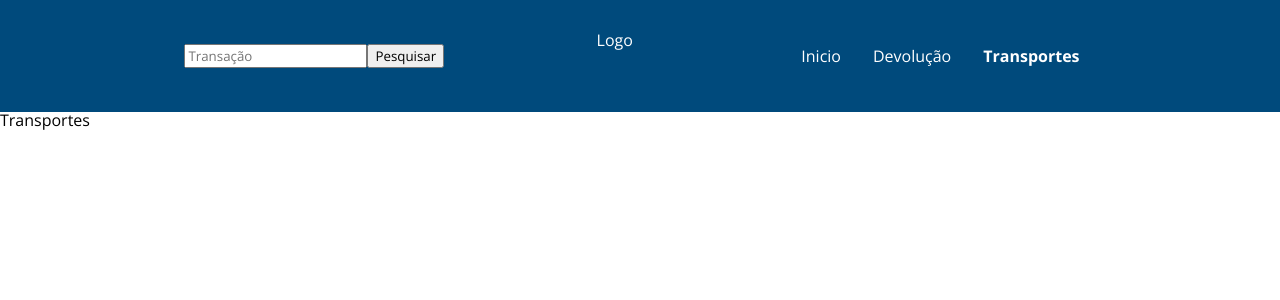
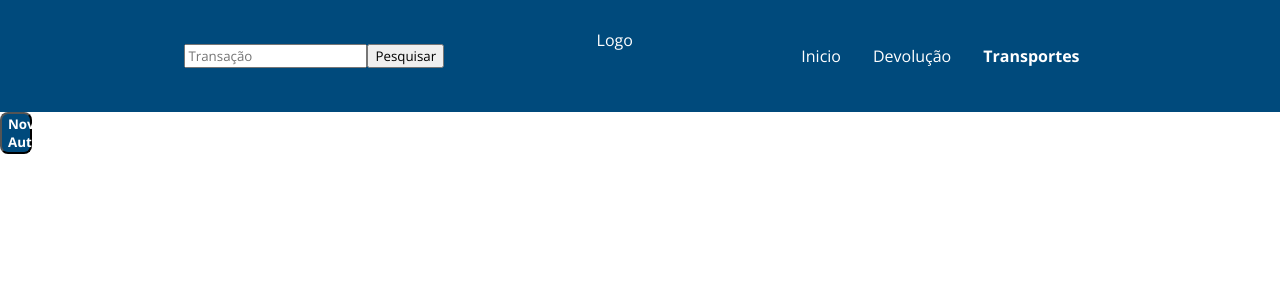
Before and after one commit to FabianoRaiser/devolucaoCiser, a React (Vite) app: page /transportes in a window 1280 px wide. Shown: the top 300 px of the page. Built offline with nearby package versions, Linux system fonts and the light colour scheme.

Commit message:
Começo página transportes

```diff
--- a/src/routes/Transportes.jsx
+++ b/src/routes/Transportes.jsx
@@ -1,6 +1,10 @@
+import { Botao } from "components/ui/UI"
 
 export const Transportes = () => {
   return (
-    <div>Transportes</div>
+    <main>
+      <Botao>Nova Autorização</Botao>
+    </main>
+
   )
 }
```
